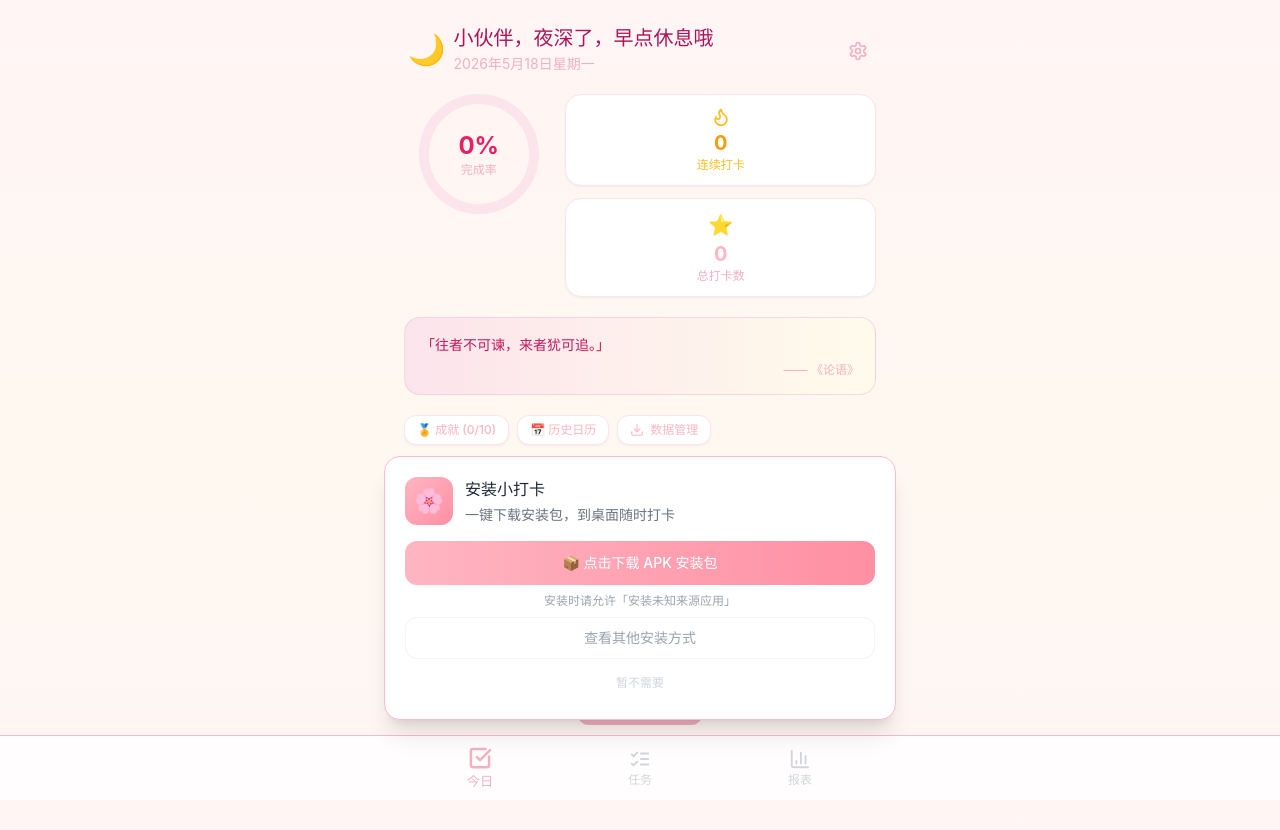
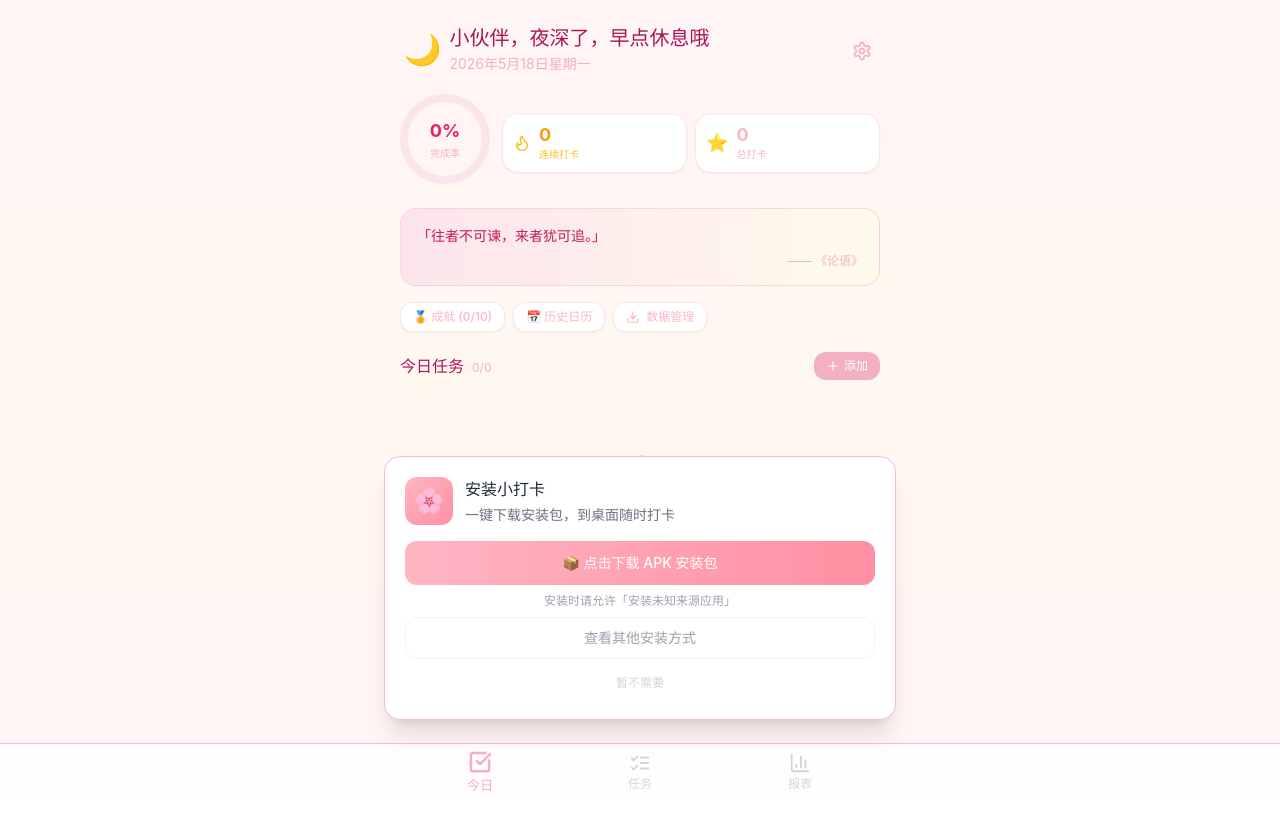
Before and after one commit to SimpleStar666/xiao-daka, a React (Vite) app: page / in a window 1280 px wide. Shown: the top 830 px of the page. After the commit the page ends 800 px from the top, so only its background shows below. Built offline with nearby package versions, Linux system fonts and the light colour scheme; a web font is replaced by a local one.

Commit message:
fix: 修复APP中安装提示+刘海屏适配+精简今日界面布局

```diff
--- a/src/App.tsx
+++ b/src/App.tsx
@@ -9,7 +9,7 @@ export default function App() {
   return (
     <Router>
       <div className="min-h-screen bg-gradient-to-b from-[#FFF5F5] via-[#FFF8F0] to-[#FFF5F5]">
-        <div className="max-w-lg mx-auto px-5 pt-6">
+        <div className="max-w-lg mx-auto px-4" style={{ paddingTop: 'max(1.5rem, env(safe-area-inset-top))' }}>
           <Routes>
             <Route path="/" element={<Home />} />
             <Route path="/tasks" element={<Tasks />} />
--- a/src/components/BottomNav.tsx
+++ b/src/components/BottomNav.tsx
@@ -11,8 +11,8 @@ export default function BottomNav() {
   const location = useLocation();
 
   return (
-    <nav className="fixed bottom-0 left-0 right-0 z-50 bg-white/80 backdrop-blur-lg border-t border-pink-100 safe-area-bottom">
-      <div className="max-w-lg mx-auto flex justify-around items-center h-16 px-4">
+    <nav className="fixed bottom-0 left-0 right-0 z-50 bg-white/80 backdrop-blur-lg border-t border-pink-100" style={{ paddingBottom: 'env(safe-area-inset-bottom)' }}>
+      <div className="max-w-lg mx-auto flex justify-around items-center h-14 px-4">
         {tabs.map(({ to, icon: Icon, label }) => {
           const active = location.pathname === to;
           return (
--- a/src/components/InstallPrompt.tsx
+++ b/src/components/InstallPrompt.tsx
@@ -39,7 +39,9 @@ export default function InstallPrompt() {
   useEffect(() => {
     const isStandalone = window.matchMedia('(display-mode: standalone)').matches
       || (window.navigator as unknown as { standalone?: boolean }).standalone === true;
-    if (isStandalone) return;
+    const isCapacitor = !!(window as unknown as { Capacitor?: unknown }).Capacitor
+      || /Capacitor/i.test(navigator.userAgent);
+    if (isStandalone || isCapacitor) return;
 
     const handler = (e: Event) => {
       e.preventDefault();
--- a/src/components/ProgressRing.tsx
+++ b/src/components/ProgressRing.tsx
@@ -6,7 +6,7 @@ interface ProgressRingProps {
   strokeWidth?: number;
 }
 
-export default function ProgressRing({ rate, size = 120, strokeWidth = 10 }: ProgressRingProps) {
+export default function ProgressRing({ rate, size = 90, strokeWidth = 8 }: ProgressRingProps) {
   const radius = (size - strokeWidth) / 2;
   const circumference = radius * 2 * Math.PI;
   const offset = circumference - (rate / 100) * circumference;
@@ -43,8 +43,8 @@ export default function ProgressRing({ rate, size = 120, strokeWidth = 10 }: Pro
         </defs>
       </svg>
       <div className="absolute flex flex-col items-center">
-        <span className="text-2xl font-bold text-pink-600">{rate}%</span>
-        <span className="text-xs text-pink-400">完成率</span>
+        <span className="text-lg font-bold text-pink-600">{rate}%</span>
+        <span className="text-[10px] text-pink-400">完成率</span>
       </div>
     </div>
   );
--- a/src/pages/Home.tsx
+++ b/src/pages/Home.tsx
@@ -20,7 +20,9 @@ function InstallBanner() {
   useEffect(() => {
     const isStandalone = window.matchMedia('(display-mode: standalone)').matches
       || (window.navigator as unknown as { standalone?: boolean }).standalone === true;
-    if (isStandalone) return;
+    const isCapacitor = !!(window as unknown as { Capacitor?: unknown }).Capacitor
+      || /Capacitor/i.test(navigator.userAgent);
+    if (isStandalone || isCapacitor) return;
 
     const ua = navigator.userAgent.toLowerCase();
     const isMobile = /iphone|ipad|ipod|android/.test(ua);
@@ -136,33 +138,33 @@ export default function Dashboard() {
 
       <InstallBanner />
 
-      <div className="grid grid-cols-3 gap-3 mb-5">
-        <div className="col-span-1 flex justify-center">
+      <div className="flex items-center gap-3 mb-4">
+        <div className="shrink-0">
           <ProgressRing rate={rate} />
         </div>
-        <div className="col-span-2 flex flex-col gap-3">
-          <div className="bg-white rounded-2xl p-3 shadow-sm border border-pink-50 flex-1 flex items-center justify-center">
-            <div className="text-center">
-              <Flame size={20} className="mx-auto text-amber-400 mb-0.5" />
-              <p className="text-xl font-bold text-amber-500">{streak}</p>
-              <p className="text-xs text-amber-400">连续打卡</p>
+        <div className="flex-1 flex gap-2">
+          <div className="flex-1 bg-white rounded-2xl p-2.5 shadow-sm border border-pink-50 flex items-center gap-2">
+            <Flame size={18} className="text-amber-400 shrink-0" />
+            <div>
+              <p className="text-lg font-bold text-amber-500 leading-tight">{streak}</p>
+              <p className="text-[10px] text-amber-400">连续打卡</p>
             </div>
           </div>
-          <div className="bg-white rounded-2xl p-3 shadow-sm border border-pink-50 flex-1 flex items-center justify-center">
-            <div className="text-center">
-              <span className="text-xl">⭐</span>
-              <p className="text-xl font-bold text-pink-500">{totalCheckins}</p>
-              <p className="text-xs text-pink-400">总打卡数</p>
+          <div className="flex-1 bg-white rounded-2xl p-2.5 shadow-sm border border-pink-50 flex items-center gap-2">
+            <span className="text-lg shrink-0">⭐</span>
+            <div>
+              <p className="text-lg font-bold text-pink-500 leading-tight">{totalCheckins}</p>
+              <p className="text-[10px] text-pink-400">总打卡</p>
             </div>
           </div>
         </div>
       </div>
 
-      <div className="mb-5">
+      <div className="mb-4">
         <DailyQuote />
       </div>
 
-      <div className="flex gap-2 mb-5 overflow-x-auto pb-1">
+      <div className="flex gap-2 mb-4 overflow-x-auto pb-1">
         <button
           onClick={() => setShowBadges(!showBadges)}
           className="flex items-center gap-1.5 px-3 py-1.5 rounded-xl bg-white text-pink-500 text-xs font-medium shadow-sm border border-pink-50 hover:bg-pink-50 transition-colors active:scale-95 whitespace-nowrap"
```
Also changed, not shown: 1 other file (tests, documents, lock files or other folders).
